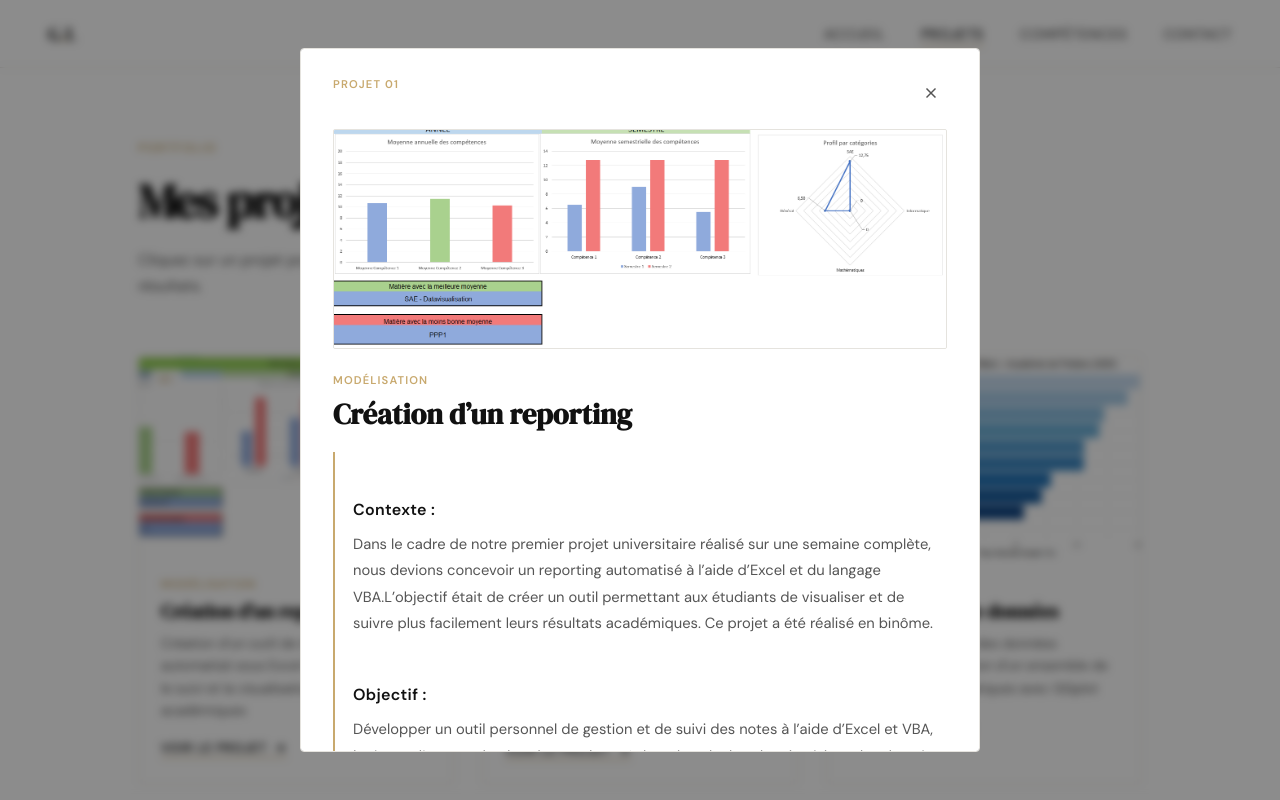
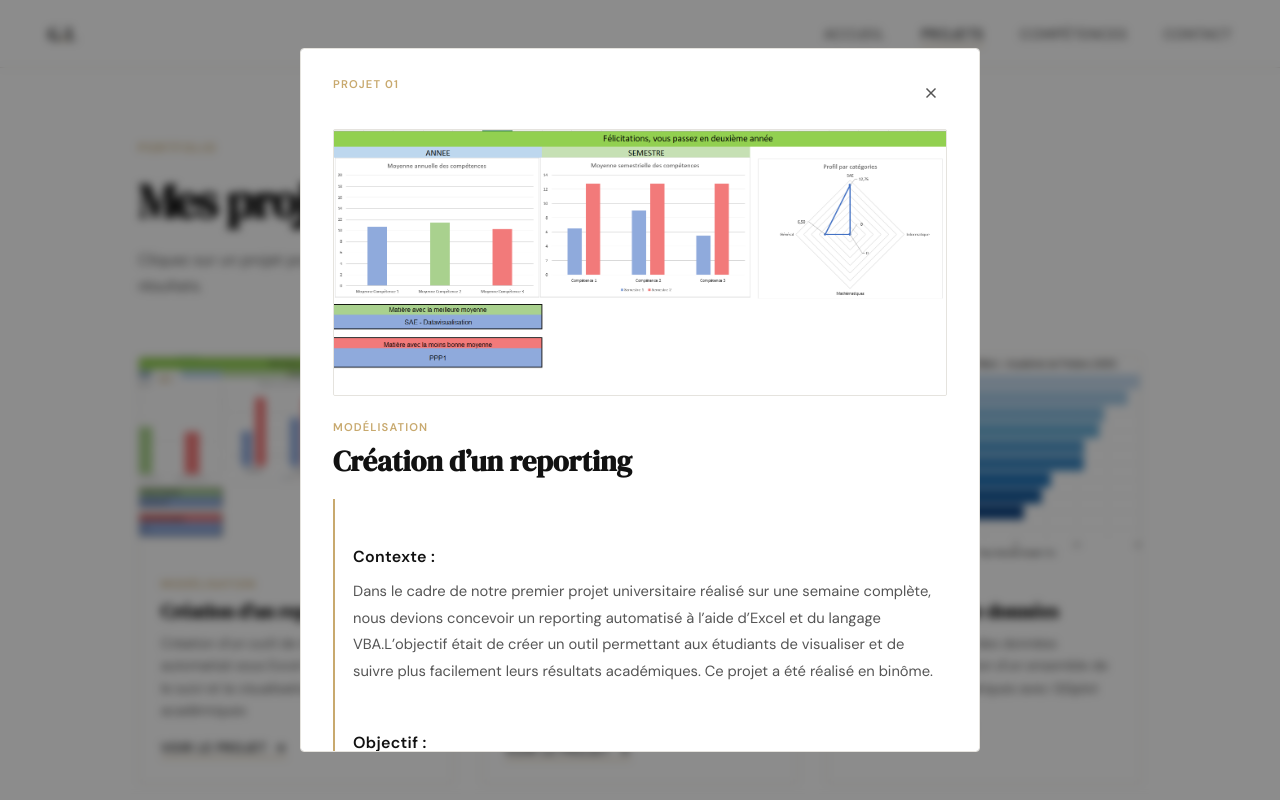
Before and after one commit to geoffreylallement/geoffreylallement.github.io, a plain HTML site: page projets.html in a window 1280 px wide. Both pictures are taken after a click on the element 296 px from the left and 570 px from the top of the page. Shown: the top 800 px of the page. Drawn offline with Linux system fonts and the light colour scheme.

Commit message:
Add files via upload

```diff
--- a/projets.html
+++ b/projets.html
@@ -163,14 +163,27 @@
 
 .modal-img {
   margin: 20px 32px 0;
-      height: 220px;
   background: var(--off-white);
   border-radius: 2px;
   border: 1px solid var(--border);
-      display: flex; align-items: center; justify-content: center;
+
+  display: flex;
+  justify-content: center;
+  align-items: center;
+
+  max-height: 70vh;
   overflow: hidden;
 }
-    .modal-img img { width: 100%; height: 100%; object-fit: cover; }
+
+.modal-img img {
+  max-width: 100%;
+  max-height: 70vh;
+
+  width: auto;
+  height: auto;
+
+  object-fit: contain;
+}
     .modal-img-placeholder { display: flex; flex-direction: column; align-items: center; gap: 10px; }
     .modal-img-placeholder svg { opacity: 0.2; }
     .modal-img-placeholder span { font-size: 0.78rem; color: #ccc; }
```
Lines whose indentation alone changed are shown as unchanged.
